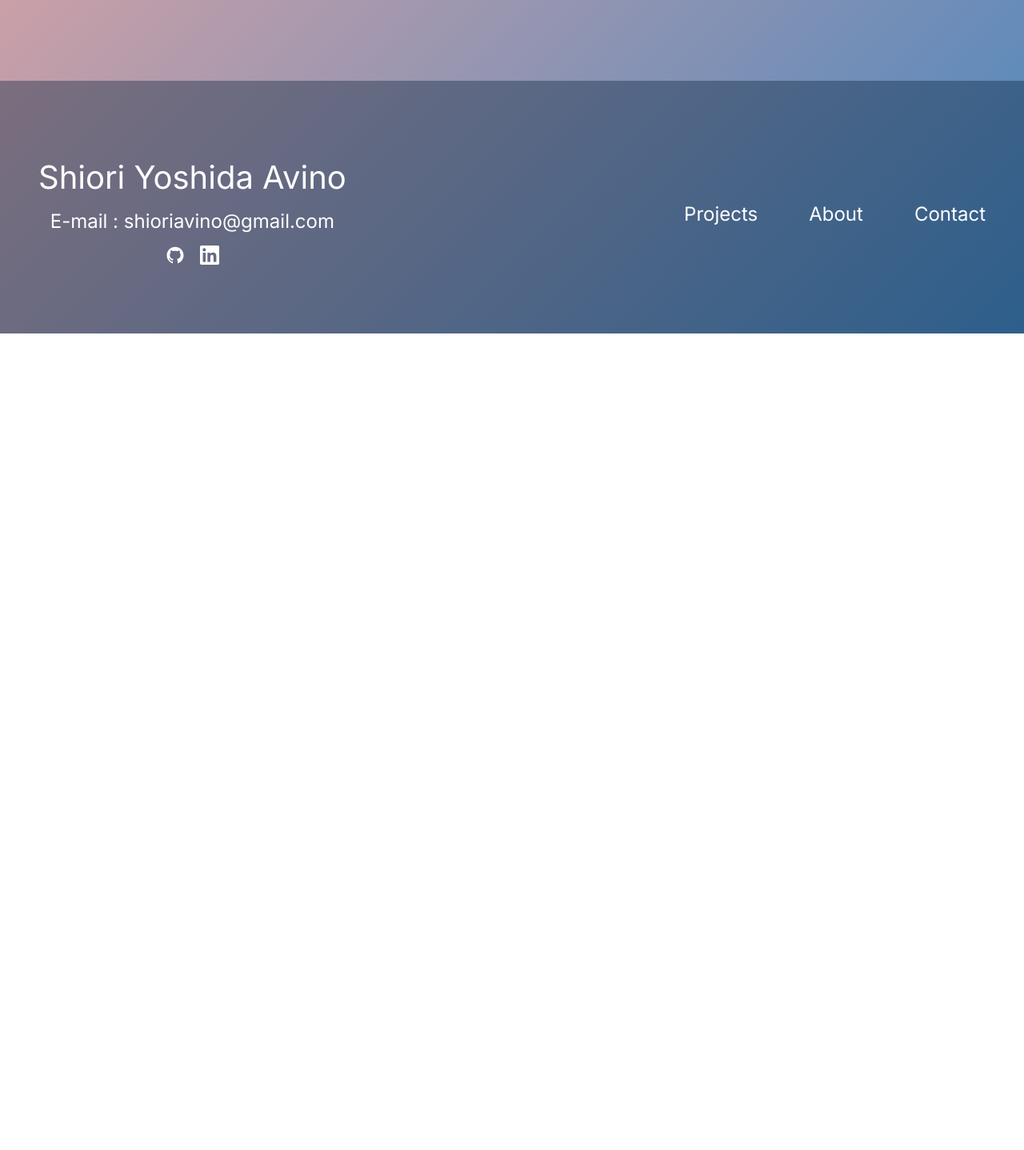
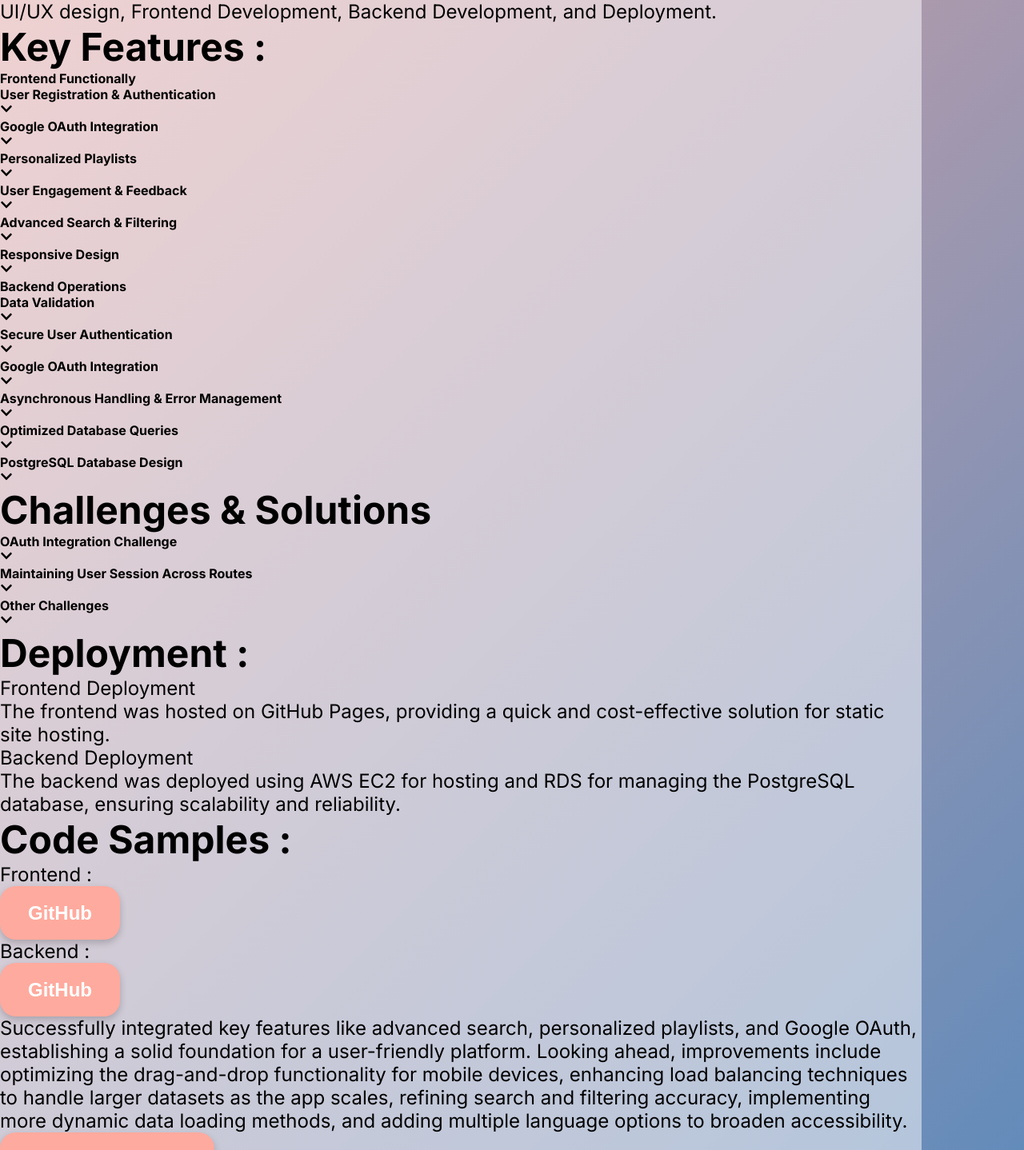
Before and after one commit to CocoTapi/portfolio-nextjs, a Next.js app: page /lesson-lab in a window 1280 px wide. Shown: the part 683-2121 px from the top of the page at 80% size. Before the commit the page ends 1100 px from the top, so only its background shows below. Built offline with nearby package versions, Linux system fonts and the light colour scheme.

Commit message:
add data in detail page

```diff
--- a/app/[projectSlug]/page.module.css
+++ b/app/[projectSlug]/page.module.css
@@ -0,0 +1,6 @@
+.detailFrame {
+    width: 90%;
+    max-width: 1250px;
+    background-color: var(--card-background);
+    margin-top: 3rem;
+}
--- a/app/[projectSlug]/page.tsx
+++ b/app/[projectSlug]/page.tsx
@@ -4,6 +4,9 @@ import { notFound } from "next/navigation";
 import classes from "./page.module.css";
 import MediumButton from "@/components/UI/medium-button";
 import Tag from "@/components/UI/tag";
+import Accordion from "@/components/UI/accordion";
+import SmallButton from "@/components/UI/small-button";
+import Link  from "next/link";
 
 async function getProject(slug: string): Promise<ProjectData | undefined> {
     const project = projects_data.projects.find((project) =>
@@ -56,7 +59,74 @@ export default async function ProjectDetainPage({ params }: any){
                         )}
                     </div>
                 </div>
-
+                <div className={classes.detailSection}>
+                    <h3>My Roles :</h3>
+                    <p>{project.project_details.my_roles}</p>
+                </div>
+                <div className={classes.detailSection}>
+                    <h3>Key Features :</h3>
+                    <h4>Frontend Functionally</h4>
+                    {project.project_details.frontend_features.map((feature) => (
+                           <Accordion
+                            key={feature.feature_id}
+                            headerTitle={feature.feature_title}
+                            firstStanza={feature.feature_description}
+                            secondStanza={feature.feature_importance}
+                           />
+                    ))}
+                    <h4>Backend Operations</h4>
+                    {project.project_details.backend_features.map((feature) => (
+                        <Accordion
+                            key={feature.feature_id}
+                            headerTitle={feature.feature_title}
+                            firstStanza={feature.feature_description}
+                            secondStanza={feature.feature_importance}
+                        />
+                    ))}
+                </div>
+                <div className={classes.detailSection}>
+                    <h3>Challenges & Solutions</h3>
+                    {project.project_details.challenges.map((item) => (
+                        <Accordion
+                            key={item.challenge_id}
+                            headerTitle={item.challenge_title}
+                            firstStanza={item.challenge_description}
+                            secondStanza={item.solution}
+                            thirdStanza={item.outcome}
+                        />
+                    ))}
+                </div>
+                <div className={classes.detailSection}>
+                    <h3>Deployment :</h3>
+                    <div>
+                        <p className={classes.boldP}>Frontend Deployment</p>
+                        <p>{project.project_details.frontend_deployment}</p>
+                    </div>
+                    <div>
+                        <p className={classes.boldP}>Backend Deployment</p>
+                        <p>{project.project_details.backend_deployment}</p>
+                    </div>
+                </div>
+                <div className={classes.detailSection}>
+                    <h3>Code Samples :</h3>
+                    <div className={classes.codeFrame}>
+                        <div className={classes.codeGroup}>
+                            <p>Frontend :</p>
+                            <a href={project.project_details.code_samples.frontend_url} ><SmallButton>GitHub</SmallButton></a>
+                        </div>
+                        <div className={classes.codeGroup}>
+                            <p>Backend :</p>
+                            <a  href={project.project_details.code_samples.backend_url}><SmallButton>GitHub</SmallButton></a>
+                        </div>
+                    </div>
+                </div>
+                <div className={classes.detailSection}>
+                    <p>{project.project_details.outcomes_and_improvements}</p>
+                </div>
+                <div className={classes.buttonGruop}>
+                    <a href={project.project_url}><MediumButton>Visit Page</MediumButton></a>
+                    <Link href="/" >Back</Link>
+                </div>
             </div>
         </div>
     )
--- /dev/null
+++ b/components/UI/accordion.tsx
@@ -0,0 +1,39 @@
+'use client';
+
+import classes from "../css/UI-css/accordion.module.css";
+import { FaChevronUp, FaChevronDown } from "react-icons/fa";
+import { useState } from "react";
+import { AccordionProps } from "@/util/types";
+
+export default function Accordion ({
+    headerTitle,
+    firstStanza,
+    secondStanza,
+    thirdStanza = ''
+}: AccordionProps){
+    const [expanded, setExpanded ] = useState(false);
+
+    const handleClick = () => {
+        setExpanded(!expanded);
+    }
+
+    return (
+        <div
+            className={classes.accordionFrame}
+        >
+            <div className={classes.accordionHeader}>
+                <h4>{headerTitle}</h4>
+                    <div className={classes.headerRight} onClick={handleClick}>
+                        {expanded ? <FaChevronUp /> : <FaChevronDown /> }
+                    </div>
+            </div>
+            {expanded &&
+                <ul className={classes.detailFrame}>
+                    <li>{firstStanza}</li>
+                    <li>{secondStanza}</li>
+                    <li>{thirdStanza}</li>
+                </ul>
+            }
+        </div>
+    )
+}
--- /dev/null
+++ b/components/UI/small-button.tsx
@@ -0,0 +1,24 @@
+import { colorSchemes } from "./color-schemes";
+import classes from "../css/UI-css/small-button.module.css";
+import { ButtonProps, ButtonStyle, ColorScheme } from "@/util/types";
+
+export default function SmallButton({ className, children, colorScheme = 'primary', ...rest }: ButtonProps){
+    const { textColor, backgroundColor, borderColor, backgroundImage }: ColorScheme = colorSchemes[colorScheme] || colorSchemes.primary;
+
+    const buttonStyle: ButtonStyle = {
+        color: textColor,
+        backgroundColor: backgroundColor,
+        borderColor: borderColor,
+        backgroundImage: backgroundImage
+    };
+
+    return (
+        <button
+        className={`${classes.button} ${className}`}
+        style={buttonStyle}
+        {...rest}
+    >
+        {children}
+    </button>
+    )
+}
--- /dev/null
+++ b/components/css/UI-css/small-button.module.css
@@ -0,0 +1,25 @@
+.button {
+    width: 150px;
+    height: 67px;
+    border-radius: 20px;
+    overflow: hidden;
+    border: none;
+    justify-content: center;
+    align-items: center;
+    display: inline-flex;
+    transition: transform 0.3s;
+    font-size: 1.5rem;
+    font-weight: 600;
+    box-sizing: border-box;
+    box-shadow: 0px 4px 10px rgba(0, 0, 0, 0.2);
+}
+
+.button:hover,
+.button:active {
+    transform: scale(1.1); /* Slight increase in size */
+    cursor: pointer;
+}
+
+.button:focus {
+    outline: none;
+}
--- a/components/css/about-css/about-page.module.css
+++ b/components/css/about-css/about-page.module.css
@@ -73,8 +73,12 @@
     font-style: italic;
 }
 
-.subComponent a {
+.mailLink{
     background: linear-gradient(135deg, #d87366, #5e36d6);
     -webkit-background-clip: text;
     -webkit-text-fill-color: transparent;
 }
+
+.courseLink {
+    color: black;
+}
--- a/components/css/main-footer-css/main-footer.module.css
+++ b/components/css/main-footer-css/main-footer.module.css
@@ -18,19 +18,19 @@
 
 .footerNameGroup {
     display: grid;
-    text-align: center;
-    padding-top: 1rem;
+    text-align: start;
+    padding-top: 2rem;
 }
 
 .footerName {
-    font-size: 2.5rem;
-    font-weight: 400;
+    font-size: 3rem;
+    font-weight: 600;
     padding-bottom: 1rem;
 }
 
 .footerIcons {
     display: flex;
-    justify-content: center;
+    justify-content: start;
     gap: 1.2rem;
     font-size: 1.5rem;
     padding-top: 1rem;
--- a/components/main-header/main-header.tsx
+++ b/components/main-header/main-header.tsx
@@ -17,7 +17,7 @@ export default function MainHeader() {
               <Link href="#about">About</Link>
             </li>
             <li>
-              <a href={`mailto:${profile_data.my_email}`}>Contact</a>
+              <Link href="#contact" >Contact</Link>
             </li>
           </ul>
         </nav>
--- a/data/data.ts
+++ b/data/data.ts
@@ -4,12 +4,12 @@ import { lessonLab_image_data } from "./image-data";
 export const media_data: MediaData = {
     gitHub: "https://github.com/CocoTapi",
     linkedIn: "https://linkedin.com",
-    webDeveloperBootcampColt: "https://github.com/CocoTapi/web_developer_bootcamp_2023/tree/main/Sections",
-    reactMax: "https://github.com/CocoTapi/REACT_2023",
-    modernReact: "https://github.com/CocoTapi/modern_react_2023",
-    algorithmsColt: "https://github.com/CocoTapi/algorithms_and_data_structure",
-    codingInterview: "https://github.com/CocoTapi/coding_interview_bootcamp",
-    completeAngular: "https://github.com/CocoTapi/The-Complete-Angular-Course"
+    0: "https://github.com/CocoTapi/web_developer_bootcamp_2023/tree/main/Sections",
+    1: "https://github.com/CocoTapi/REACT_2023",
+    2: "https://github.com/CocoTapi/modern_react_2023",
+    3: "https://github.com/CocoTapi/algorithms_and_data_structure",
+    4: "https://github.com/CocoTapi/coding_interview_bootcamp",
+    6: "https://github.com/CocoTapi/The-Complete-Angular-Course"
 }
 
 export const profile_data: ProfileData = {
@@ -162,12 +162,10 @@ export const projects_data: ProjectsData = {
                 ],
                 frontend_deployment: `The frontend was hosted on GitHub Pages, providing a quick and cost-effective solution for static site hosting.`,
                 backend_deployment: `The backend was deployed using AWS EC2 for hosting and RDS for managing the PostgreSQL database, ensuring scalability and reliability.`,
-                code_samples: [
-                    {
-                        frontend_url: `full-stack-project-frontend`,
-                        backend_url: `full-stack-project-backend`
-                    }
-                ],
+                code_samples: {
+                        frontend_url: `https://github.com/CocoTapi/full-stack-project-frontend`,
+                        backend_url: `https://github.com/CocoTapi/full-stack-project-backend`
+                    },
                 outcomes_and_improvements: `Successfully integrated key features like advanced search, personalized playlists, and Google OAuth, establishing a solid foundation for a user-friendly platform. Looking ahead, improvements include optimizing the drag-and-drop functionality for mobile devices, enhancing load balancing techniques to handle larger datasets as the app scales, refining search and filtering accuracy, implementing more dynamic data loading methods, and adding multiple language options to broaden accessibility.`
             }
         },
@@ -297,12 +295,10 @@ export const projects_data: ProjectsData = {
                 ],
                 frontend_deployment: `The frontend was hosted on GitHub Pages, providing a quick and cost-effective solution for static site hosting.`,
                 backend_deployment: `The backend was deployed using AWS EC2 for hosting and RDS for managing the PostgreSQL database, ensuring scalability and reliability.`,
-                code_samples: [
-                    {
+                code_samples: {
                         frontend_url: `full-stack-project-frontend`,
                         backend_url: `full-stack-project-backend`
-                    }
-                ],
+                    },
                 outcomes_and_improvements: `Successfully integrated key features like advanced search, personalized playlists, and Google OAuth, establishing a solid foundation for a user-friendly platform. Looking ahead, improvements include optimizing the drag-and-drop functionality for mobile devices, enhancing load balancing techniques to handle larger datasets as the app scales, refining search and filtering accuracy, implementing more dynamic data loading methods, and adding multiple language options to broaden accessibility.`
             }
         },
```
Also changed, not shown: components/about/about-page.tsx (+4 -4 lines), util/types.ts (+11 -8 lines), components/css/UI-css/accordion.module.css (added).
